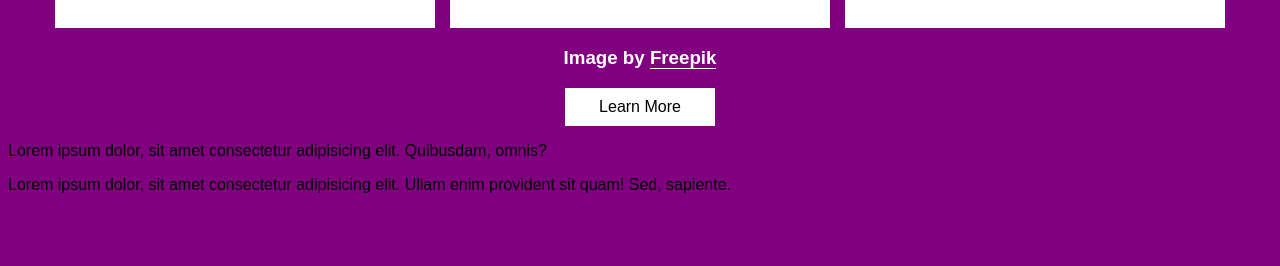
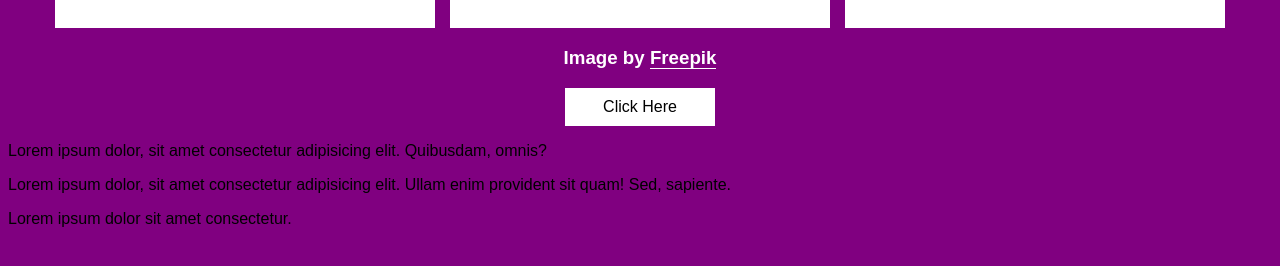
Before and after one commit to saxpsalmist/phoenix_media_pro_glory, a plain HTML site: page index.html in a window 1280 px wide. Shown: the part 450-716 px from the top of the page. Drawn offline with Linux system fonts and the light colour scheme.

Commit message:
click here

```diff
--- a/index.html
+++ b/index.html
@@ -37,10 +37,11 @@
         </div>
     </div>
     <h3>Image by <span>Freepik</span> </h3>
-    <a href="#" class="btn">Learn More</a>
+    <a href="#" class="btn">Click Here</a>
     <div>
         <p>Lorem ipsum dolor, sit amet consectetur adipisicing elit. Quibusdam, omnis?</p>
         <p>Lorem ipsum dolor, sit amet consectetur adipisicing elit. Ullam enim provident sit quam! Sed, sapiente.</p>
+        <p>Lorem ipsum dolor sit amet consectetur.</p>
     </div>
 
 </body>
```
